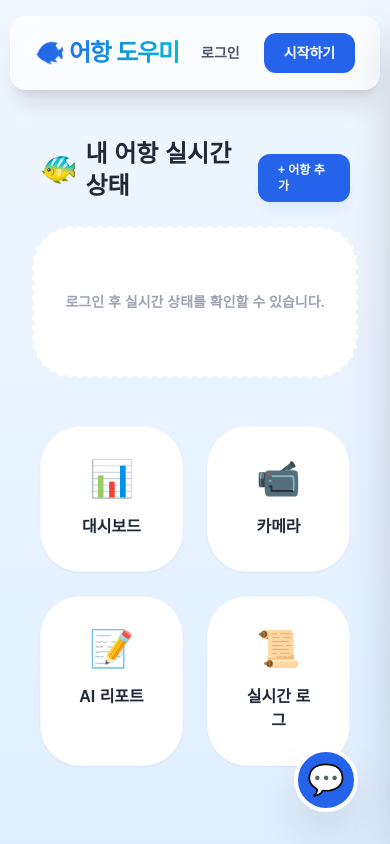
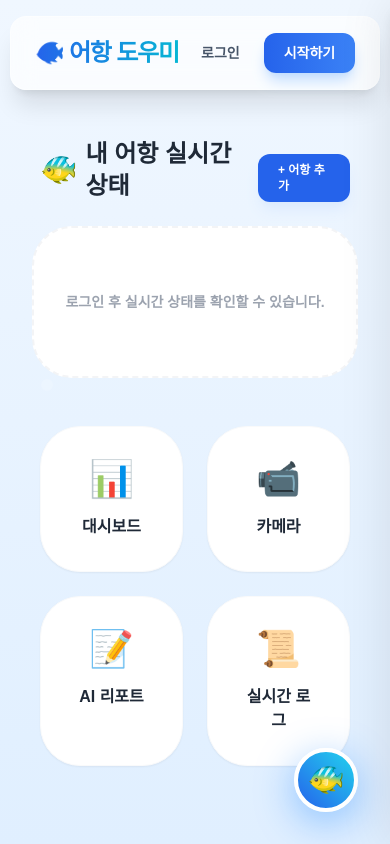
Before and after one commit to rkdwjdwns/aquarium-helper, a Django app: page / in a window 390 px wide. Run offline with Django 5.2, Linux system fonts and the light colour scheme; some libraries are stand-ins or nearby versions; some web fonts are replaced.

Commit message:
기존 고급 디자인 복구 및 챗봇 버튼 🐠 변경

```diff
--- a/templates/base.html
+++ b/templates/base.html
@@ -11,20 +11,41 @@
         #chatbot-sidebar {
             transition: transform 0.4s cubic-bezier(0.4, 0, 0.2, 1);
             backdrop-filter: blur(15px);
-            background-color: rgba(255, 255, 255, 0.95);
+            background-color: rgba(255, 255, 255, 0.8);
         }
         .chat-bubble-ai { border-radius: 1.5rem 1.5rem 1.5rem 0.2rem; }
         .chat-bubble-user { border-radius: 1.5rem 1.5rem 0.2rem 1.5rem; }
         #side-chat-window::-webkit-scrollbar { width: 5px; }
         #side-chat-window::-webkit-scrollbar-thumb { background: rgba(0, 119, 255, 0.2); border-radius: 10px; }
-        .ocean-bg { background: linear-gradient(180deg, #f0f7ff 0%, #e0efff 100%); }
+        .ocean-bg {
+            background: linear-gradient(180deg, #f0f7ff 0%, #e0efff 100%);
+            overflow-x: hidden;
+        }
+        .bubble {
+            position: absolute;
+            background: rgba(255, 255, 255, 0.4);
+            border-radius: 50%;
+            pointer-events: none;
+            animation: rise 10s infinite ease-in;
+        }
+        @keyframes rise {
+            0% { transform: translateY(100vh) scale(0); opacity: 0; }
+            50% { opacity: 0.5; }
+            100% { transform: translateY(-10vh) scale(1.5); opacity: 0; }
+        }
     </style>
 </head>
 <body class="ocean-bg flex flex-col min-h-screen relative">
+    <div class="bubble w-4 h-4 left-[10%]" style="animation-delay: 0s;"></div>
+    <div class="bubble w-8 h-8 left-[30%]" style="animation-delay: 2s;"></div>
+    <div class="bubble w-6 h-6 left-[70%]" style="animation-delay: 4s;"></div>
+
     <nav class="sticky top-4 z-40 mx-auto w-[95%] max-w-6xl">
         <div class="bg-white/70 backdrop-blur-md border border-white/40 shadow-xl rounded-2xl px-6 py-4 flex justify-between items-center">
             <div class="flex items-center space-x-8">
-                <a href="{% url 'home' %}" class="text-2xl font-black bg-gradient-to-r from-blue-600 to-cyan-500 bg-clip-text text-transparent tracking-tighter">🐠 어항 도우미</a>
+                <a href="{% url 'home' %}" class="text-2xl font-black bg-gradient-to-r from-blue-600 to-cyan-500 bg-clip-text text-transparent tracking-tighter">
+                    🐠 어항 도우미
+                </a>
                 {% if user.is_authenticated %}
                 <div class="hidden lg:flex items-center space-x-6 text-sm font-bold text-slate-500">
                     <a href="{% url 'monitoring:dashboard' %}" class="hover:text-blue-600 transition-colors">대시보드</a>
@@ -33,13 +54,20 @@
                 </div>
                 {% endif %}
             </div>
+
             <div class="flex items-center space-x-6 text-sm font-bold text-slate-600">
                 {% if user.is_authenticated %}
-                <span class="text-blue-700">👤 {{ user.nickname|default:user.username }}님</span>
-                <form action="{% url 'accounts:logout' %}" method="post" class="inline">{% csrf_token %}<button type="submit">로그아웃</button></form>
+                    <div class="hidden md:flex items-center bg-blue-50 px-3 py-1.5 rounded-full text-blue-700">
+                        <span class="mr-1">👤</span>
+                        <span>{{ user.nickname|default:user.username }}님</span>
+                    </div>
+                    <form action="{% url 'accounts:logout' %}" method="post" class="inline">
+                        {% csrf_token %}
+                        <button type="submit" class="hover:text-red-500 transition-colors">로그아웃</button>
+                    </form>
                 {% else %}
-                <a href="{% url 'accounts:login' %}">로그인</a>
-                <a href="{% url 'accounts:signup' %}" class="bg-blue-600 text-white px-5 py-2.5 rounded-xl">시작하기</a>
+                    <a href="{% url 'accounts:login' %}" class="hover:text-blue-600 transition-colors">로그인</a>
+                    <a href="{% url 'accounts:signup' %}" class="bg-gradient-to-r from-blue-600 to-blue-500 text-white px-5 py-2.5 rounded-xl shadow-lg shadow-blue-200 hover:scale-105 transition-all">시작하기</a>
                 {% endif %}
             </div>
         </div>
@@ -49,32 +77,58 @@
         {% block content %}{% endblock %}
     </main>
 
-    <button onclick="toggleChat()" class="fixed bottom-8 right-8 w-16 h-16 bg-blue-600 rounded-full shadow-2xl flex items-center justify-center text-3xl z-40 hover:scale-110 transition-all border-4 border-white">💬</button>
+    <button onclick="toggleChat()" class="fixed bottom-8 right-8 w-16 h-16 bg-gradient-to-tr from-blue-600 to-cyan-400 rounded-full shadow-[0_10px_40px_rgba(0,119,255,0.4)] flex items-center justify-center text-3xl z-40 hover:scale-110 active:scale-95 transition-all border-4 border-white">
+        🐠
+    </button>
 
-    <div id="chatbot-sidebar" class="fixed top-0 right-0 w-full md:w-[420px] h-full shadow-2xl z-50 transform translate-x-full flex flex-col border-l border-white/50">
-        <div class="p-6 bg-blue-600 flex justify-between items-center text-white">
-            <h2 class="font-black">어항 도우미 AI</h2>
-            <button onclick="toggleChat()" class="text-2xl">×</button>
+    <div id="chatbot-sidebar" class="fixed top-0 right-0 w-full md:w-[420px] h-full shadow-[0_0_50px_rgba(0,0,0,0.1)] z-50 transform translate-x-full flex flex-col border-l border-white/50">
+        <div class="p-6 bg-gradient-to-r from-blue-600 to-cyan-500 flex justify-between items-center text-white shadow-lg">
+            <div class="flex items-center">
+                <div class="w-12 h-12 bg-white/20 backdrop-blur-lg rounded-2xl flex items-center justify-center text-2xl mr-4 border border-white/30 shadow-inner">🐠</div>
+                <div>
+                    <h2 class="font-black text-lg leading-tight">어항 도우미</h2>
+                    <div class="flex items-center">
+                        <span class="w-2 h-2 bg-green-400 rounded-full animate-pulse mr-2"></span>
+                        <p class="text-[10px] font-bold opacity-80 uppercase tracking-widest">AI Expert Online</p>
+                    </div>
+                </div>
+            </div>
+            <button onclick="toggleChat()" class="w-10 h-10 flex items-center justify-center rounded-full hover:bg-white/20 transition-all text-2xl">×</button>
         </div>
-        <div id="side-chat-window" class="flex-1 overflow-y-auto p-6 space-y-6 bg-white/50">
-            <div class="bg-white p-4 chat-bubble-ai shadow-sm text-sm border border-blue-50">안녕하세요! 🫧 사진(📷)을 보내주시면 진찰해 드려요!</div>
+
+        <div id="side-chat-window" class="flex-1 overflow-y-auto p-6 space-y-6 bg-transparent">
+            <div class="flex items-start">
+                <div class="bg-white p-4 chat-bubble-ai shadow-xl shadow-blue-50 text-sm font-medium text-slate-700 max-w-[85%] leading-relaxed border border-blue-50">
+                    안녕하세요! 🫧<br>
+                    <strong>{% if user.is_authenticated %}{{ user.nickname|default:user.username }}{% else %}손님{% endif %}</strong>님, 어떤 물고기가 궁금하신가요? 사진을 보여주셔도 좋습니다!
+                </div>
+            </div>
         </div>
-        <div class="p-6 bg-white border-t">
+
+        <div class="p-6 bg-white/50 backdrop-blur-xl border-t border-white/50">
             <form id="side-chat-form" enctype="multipart/form-data" class="flex items-center gap-2">
                 {% csrf_token %}
-                <label class="w-10 h-10 bg-gray-100 rounded-xl flex items-center justify-center cursor-pointer hover:bg-gray-200">
+                <label class="flex-shrink-0 w-11 h-11 bg-white border border-blue-100 rounded-xl flex items-center justify-center cursor-pointer hover:bg-blue-50 transition-all shadow-sm">
                     <input type="file" name="image" id="side-image-input" accept="image/*" class="hidden">
                     <span class="text-xl">📷</span>
                 </label>
-                <input type="text" id="side-user-input" placeholder="질문하기..." class="flex-1 bg-gray-50 rounded-xl px-4 py-2 text-sm outline-none">
-                <button type="submit" class="w-10 h-10 bg-blue-600 text-white rounded-xl flex items-center justify-center"><span class="text-xl">🐠</span></button>
+                <div class="flex-1 relative">
+                    <input type="text" id="side-user-input" autocomplete="off" placeholder="질문하기..."
+                        class="w-full bg-white border-2 border-blue-50 rounded-xl px-4 py-3 text-sm focus:border-blue-400 outline-none shadow-inner">
+                </div>
+                <button type="submit" class="bg-blue-600 text-white w-11 h-11 rounded-xl font-bold flex items-center justify-center hover:bg-blue-700 transition-all shadow-md">
+                    <span class="text-lg">🐠</span>
+                </button>
             </form>
         </div>
     </div>
 
     <script>
-        function toggleChat() { document.getElementById('chatbot-sidebar').classList.toggle('translate-x-full'); }
-        // ... 사이드바 통신 스크립트 생략 (기존 로직 동일) ...
+        function toggleChat() {
+            const sidebar = document.getElementById('chatbot-sidebar');
+            sidebar.classList.toggle('translate-x-full');
+        }
+        // (기존 통신 스크립트 로직 유지...)
     </script>
 </body>
 </html>
```
Also changed, not shown: templates/chatbot/chat.html (+53 -31 lines).
